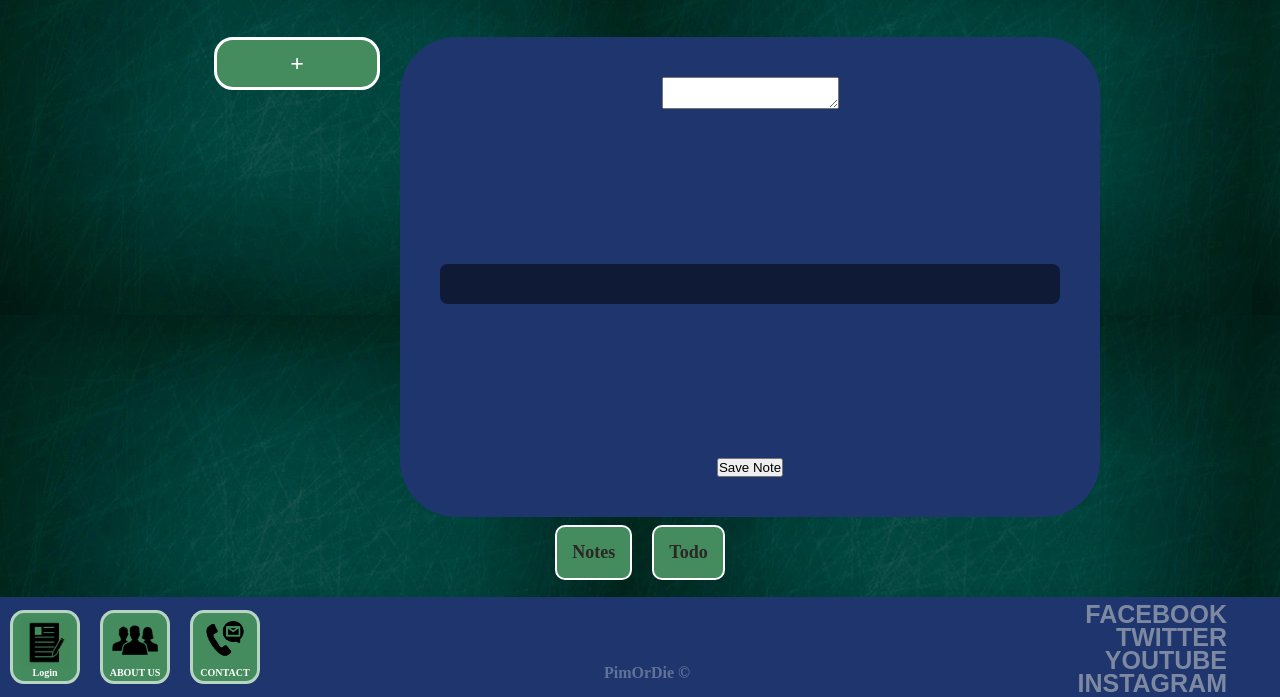
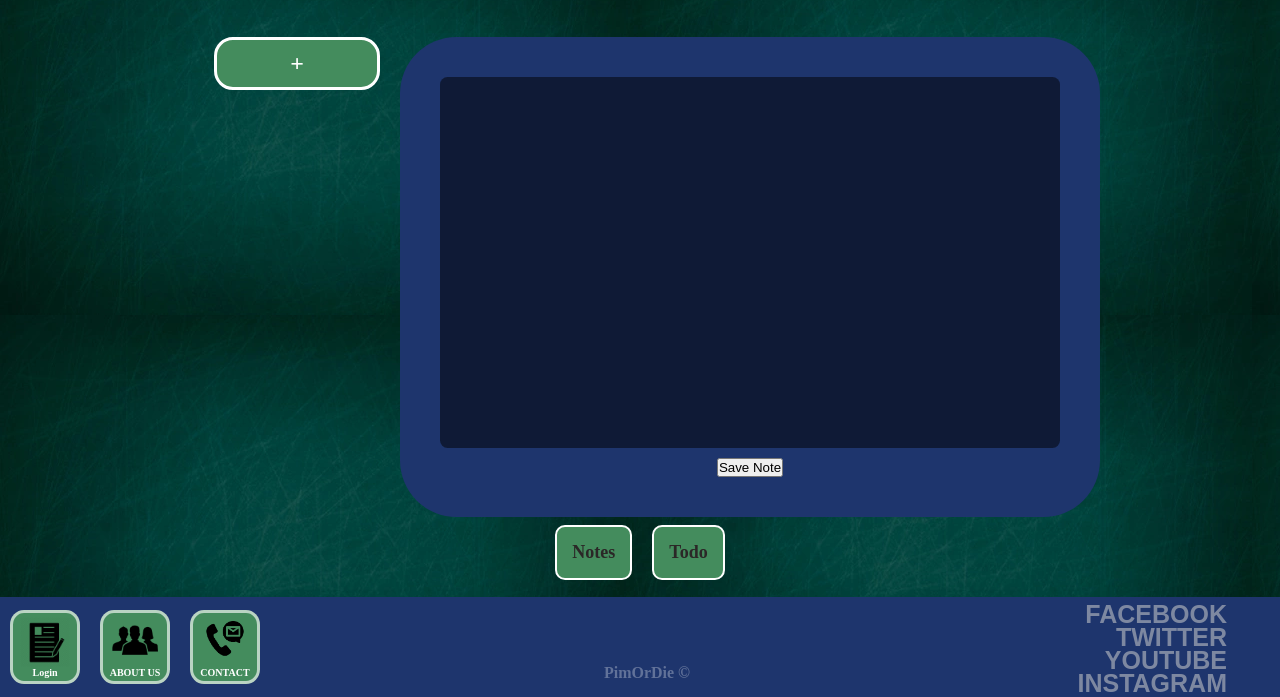
Before and after one commit to dreamc4t/PimordieProject, a plain HTML site: page src/www/index.html in a window 1280 px wide. Shown: the part 103-800 px from the top of the page. Drawn offline with Linux system fonts and the light colour scheme; no server answers.

Commit message:
Fixat note funktion och css

```diff
--- a/src/www/js/notes.js
+++ b/src/www/js/notes.js
@@ -11,8 +11,8 @@ class Notes {
                     </div>
                 </div>
                 <div id="currently-displayed-note">
-                    <textarea id="noteTitle" oninput="notes.autoGrowTextarea()"></textarea>
-                    <textarea id="notes-input" oninput="notes.autoGrowTextarea()"></textarea>
+                    <textarea class="note-input-field" id="noteTitle" oninput="notes.autoGrowTextarea()"></textarea>
+                    <textarea class="note-input-field" id="notes-input" oninput="notes.autoGrowTextarea()"></textarea>
                     <button class="save-button" onclick="notes.updateNote()" note_id="id-that-will-change-depending">Save Note</button>
                 </div>
             </div>
@@ -84,8 +84,9 @@ class Notes {
     let currentNoteTitle = document.querySelector("#noteTitle");
     for (let note of await this.getNotesFromDB()) {
       if (note.note_id === id) {
-        currentNoteTitle.textContent = note.title;
-        currentNoteElement.textContent = note.text;
+        console.log("rendering currently displayed note")
+        currentNoteTitle.value = note.title;
+        currentNoteElement.value = note.text;
       }
     }
   }
--- a/src/www/style.css
+++ b/src/www/style.css
@@ -218,17 +218,29 @@ footer{
     display: flex;
     flex-direction: column;
     align-items: center;
-    justify-content: space-between;
 }
-#notes-input{
+.note-input-field{
     width: 100%;
     background-color: rgba(0,0,0,0.5);
     color: white;
     border:none;
     outline: none;
     resize: none;
-    border-radius: 0.2cm;
     padding: 5px;
+}
+#noteTitle {
+    padding-left: 5px;
+    padding-top: 10px;
+    font-size: 30px;
+    line-height: 20px;
+    border-top-left-radius: 0.2cm;
+    border-top-right-radius: 0.2cm;
+}
+#notes-input {
+    flex-grow: 1;
+    border-bottom-left-radius: 0.2cm;
+    border-bottom-right-radius: 0.2cm;
+    margin-bottom: 10px;
 }
 #save-note-button{
     background-color:rgb(68,140,93);
```
